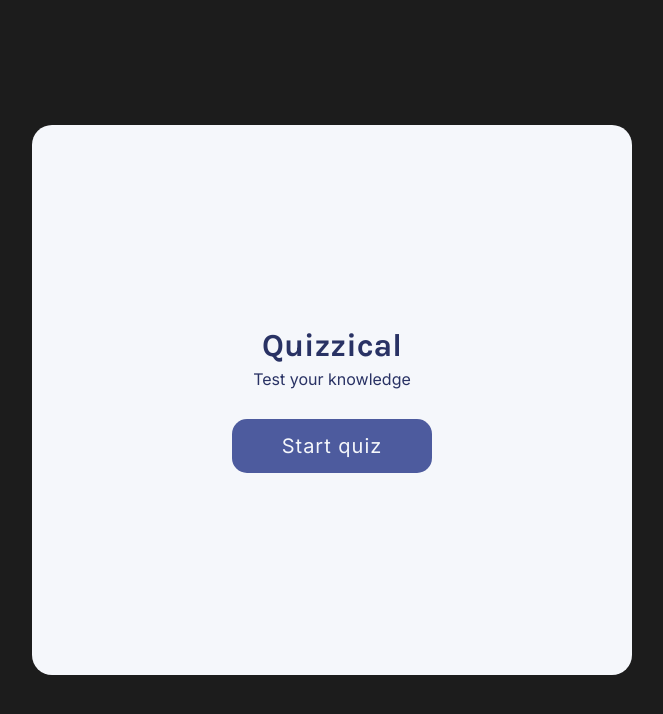
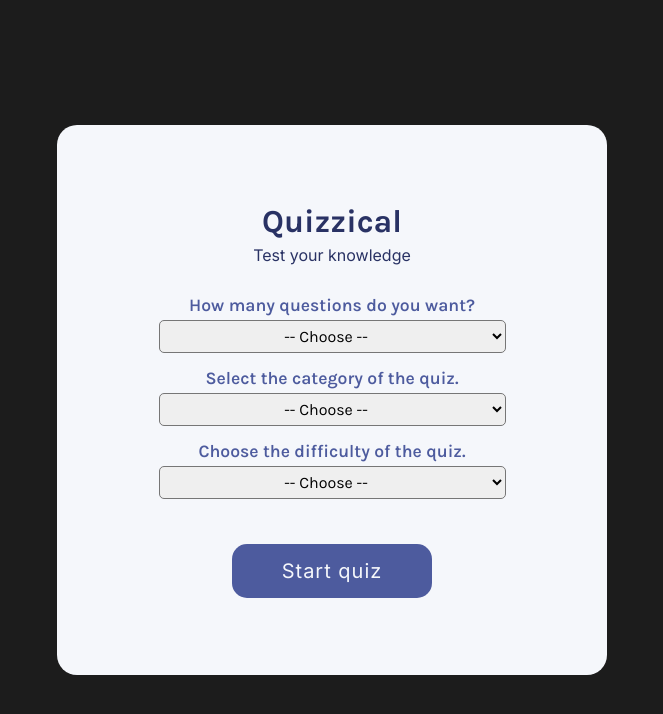
Before and after one commit to jan-blaska/scrimba-react-11-solo-quizzical, a React (Vite) app: page / in a window 1280 px wide. Shown: the top 714 px of the page, without its empty margins (308-971 px from the left). Built offline with nearby package versions, Linux system fonts and the light colour scheme.

Commit message:
user option for selection of the quiz added at the welcome page

```diff
--- a/src/App.jsx
+++ b/src/App.jsx
@@ -1,8 +1,28 @@
 import { useState } from 'react'
 import Quiz from "./components/Quiz"
+import WelcomePage from './components/WelcomePage'
 
 function App() {
+
 	const [quizPage, setQuizPage] = useState(false)
+	const [formQuizData, setFormQuizData] = useState(
+        {
+            numberOfQuestions: "",
+            category: "",
+            difficulty: ""
+        }
+    )
+
+	function handleChangeQuizData(event) {
+        console.log(event)
+        const {name, value} = event.target
+        setFormQuizData(prevQuizData => {
+            return {
+                ...prevQuizData,
+                [name]: value
+            }
+        })
+    }
 
 	function togglePage() {
 		setQuizPage(() => true)
@@ -14,18 +34,18 @@ function App() {
 			{
 				quizPage
 				?
-				<Quiz />
+				<Quiz
+					numberOfQuestions={formQuizData.numberOfQuestions}
+					category={formQuizData.category}
+					difficulty={formQuizData.difficulty}
+				/>
 				:
-				<div className='welcome-page'>
-					<h1>Quizzical</h1>
-					<p>Test your knowledge</p>
-					<button
-						className='start-quiz-btn'
-						onClick={() => togglePage()}
-					>
-						Start quiz
-					</button>
-				</div>
+				<WelcomePage
+					togglePage={() => togglePage()}
+					handleChangeQuizData={handleChangeQuizData}
+					formQuizData={formQuizData}
+
+				/>
 			}
 		</main>
 	)
--- a/src/components/Quiz.jsx
+++ b/src/components/Quiz.jsx
@@ -3,14 +3,14 @@ import he from "he"
 import { nanoid } from 'nanoid'
 import Question from "./Question"
 
-export default function Quiz() {
+export default function Quiz(props) {
     const [quizArray, setQuizArray] = useState([])
     const [correctAnswers, setCorrectAnswers] = useState(0)
     const [formSubmit, setFormSubmit] = useState(false)
     const [round, setRound] = useState(1)
 
     useEffect(() => {
-        fetch("https://opentdb.com/api.php?amount=5&category=9&difficulty=easy&type=multiple")
+        fetch(`https://opentdb.com/api.php?amount=${props.numberOfQuestions}&category=${props.category}&difficulty=${props.difficulty}&type=multiple`)
             .then(res => res.json())
             .then(data => {
                     const dataArray = data.results.map((item) => {
--- /dev/null
+++ b/src/components/WelcomePage.jsx
@@ -0,0 +1,82 @@
+export default function WelcomePage(props) {
+
+    return (
+        <div className='welcome-page'>
+            <h1>Quizzical</h1>
+            <p>Test your knowledge</p>
+
+            {/* Quiz number Of questions */}
+            <label className="welcome-page--label" htmlFor="numberOfQuestions">How many questions do you want?</label>
+            <select
+                id="numberOfQuestions"
+                value={props.formQuizData.numberOfQuestions}
+                onChange={props.handleChangeQuizData}
+                name="numberOfQuestions"
+                className="welcome-page--select"
+            >
+                <option value="">-- Choose --</option>
+                <option value="5">5</option>
+                <option value="10">10</option>
+                <option value="20">20</option>
+            </select>
+
+            {/* Quiz category */}
+            <label className="welcome-page--label" htmlFor="category">Select the category of the quiz.</label>
+            <select
+                id="category"
+                value={props.formQuizData.category}
+                onChange={props.handleChangeQuizData}
+                name="category"
+                className="welcome-page--select"
+            >
+                <option value="">-- Choose --</option>
+                <option value="9">General Knowledge</option>
+                <option value="10">Entertainment: Books</option>
+                <option value="11">Entertainment: Film</option>
+                <option value="12">Entertainment: Music</option>
+                <option value="13">Entertainment: Musicals & Theatres</option>
+                <option value="14">Entertainment: Television</option>
+                <option value="15">Entertainment: Video Games</option>
+                <option value="16">Entertainment: Board Games</option>
+                <option value="17">Science & Nature</option>
+                <option value="18">Science: Computers</option>
+                <option value="19">Science: Mathematics</option>
+                <option value="20">Mythology</option>
+                <option value="21">Sports</option>
+                <option value="22">Geography</option>
+                <option value="23">History</option>
+                <option value="24">Politics</option>
+                <option value="25">Art</option>
+                <option value="26">Celebrities</option>
+                <option value="27">Animals</option>
+                <option value="28">Vehicles</option>
+                <option value="29">Entertainment: Comics</option>
+                <option value="30">Science: Gadgets</option>
+                <option value="31">Entertainment: Japanese Anime & Manga</option>
+                <option value="32">Entertainment: Cartoon & Animations</option>
+            </select>
+
+            {/* Quiz difficulty */}
+            <label className="welcome-page--label" htmlFor="difficulty">Choose the difficulty of the quiz.</label>
+            <select
+                id="difficulty"
+                value={props.formQuizData.difficulty}
+                onChange={props.handleChangeQuizData}
+                name="difficulty"
+                className="welcome-page--select"
+            >
+                <option value="">-- Choose --</option>
+                <option value="easy">Easy</option>
+                <option value="medium">Medium</option>
+                <option value="hard">Hard</option>
+            </select>
+
+            <button
+                className='start-quiz-btn'
+                onClick={props.togglePage}
+            >
+                Start quiz
+            </button>
+        </div>
+    )
+}
--- a/style.css
+++ b/style.css
@@ -15,13 +15,17 @@ body {
     background-color: #1C1C1C;
     margin: 0;
     padding: 0;
+    display: flex;
+    justify-content: center;
+    align-items: center;
+    min-height: 100vh;
 }
 
 main {
     max-width: 600px;
     min-height: 550px;
+    margin: 10px;
     border-radius: 10px;
-    margin: 10px;
     background-color: #F5F7FB;
     display: flex;
     justify-content: center;
@@ -32,8 +36,9 @@ main {
 
 @media (min-width: 600px) {
     main {
-        margin: calc((100vh - 550px) / 2) auto;
+        margin: 20px;
         border-radius: 20px;
+        min-width: 550px;
     }
 }
 
@@ -72,9 +77,40 @@ button:active {
 }
 
 .start-quiz-btn {
-    font-size: 1.25rem;
+    font-size: 1rem;
     padding: 15px 50px;
     border-radius: 15px;
+    margin-top: 30px;
+}
+
+.welcome-page--label {
+    margin: 0;
+    font-weight: 600;
+    font-size: 0.9rem;
+    color: #4D5B9E;
+}
+
+.welcome-page--select {
+    margin-top: 5px;
+    margin-bottom: 15px;
+    font-family: inherit;
+    font-size: 0.8rem;
+    padding: 5px 10px;
+    border-radius: 5px;
+    min-width: 100%;
+    text-align: center;
+}
+
+@media (min-width: 600px) {
+    .welcome-page--label {
+        font-size: 1.1rem;
+    }
+    .welcome-page--select {
+        font-size: 1rem;
+    }
+    .start-quiz-btn {
+        font-size: 1.25rem;
+    }
 }
 
 /* QUIZ PAGE */
```
